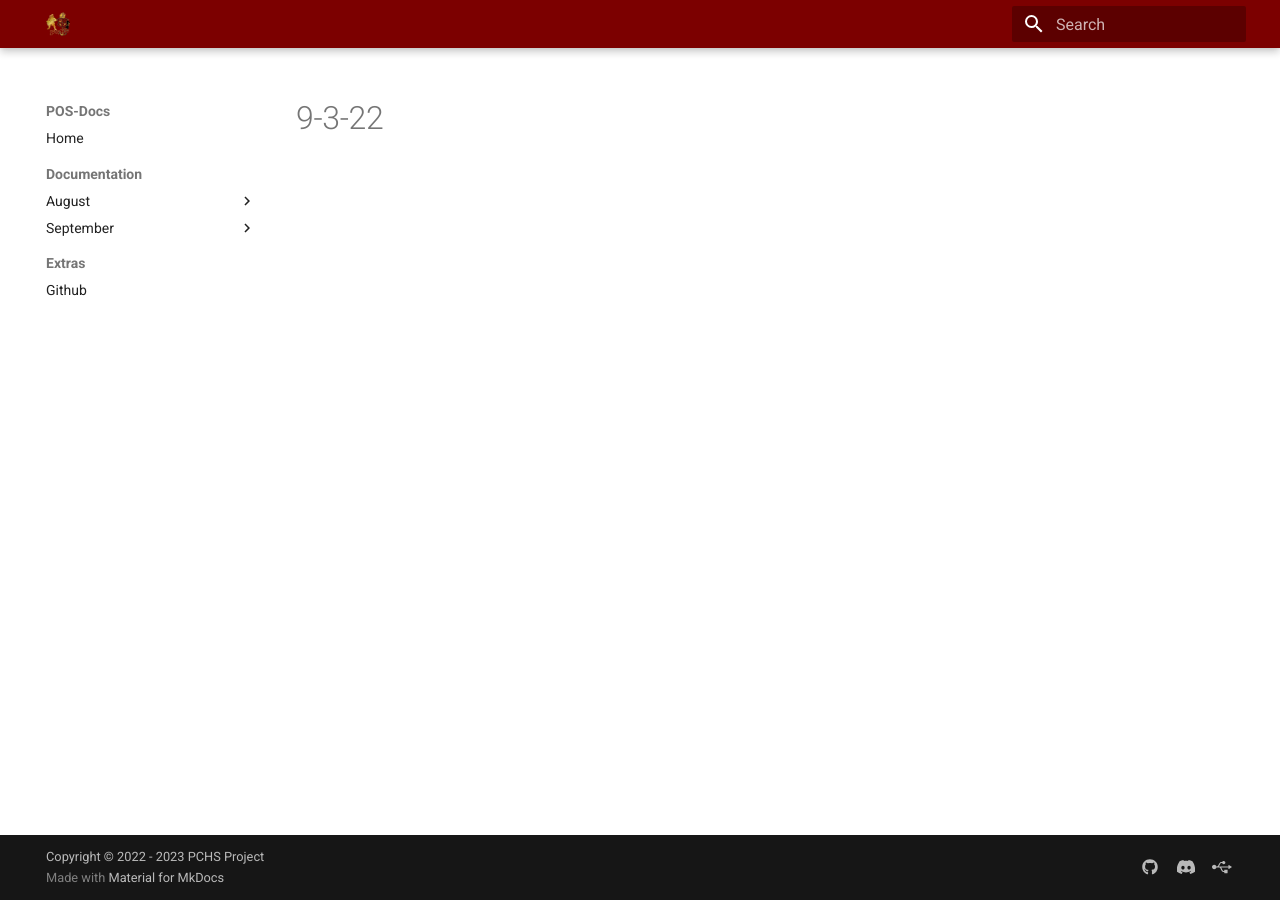
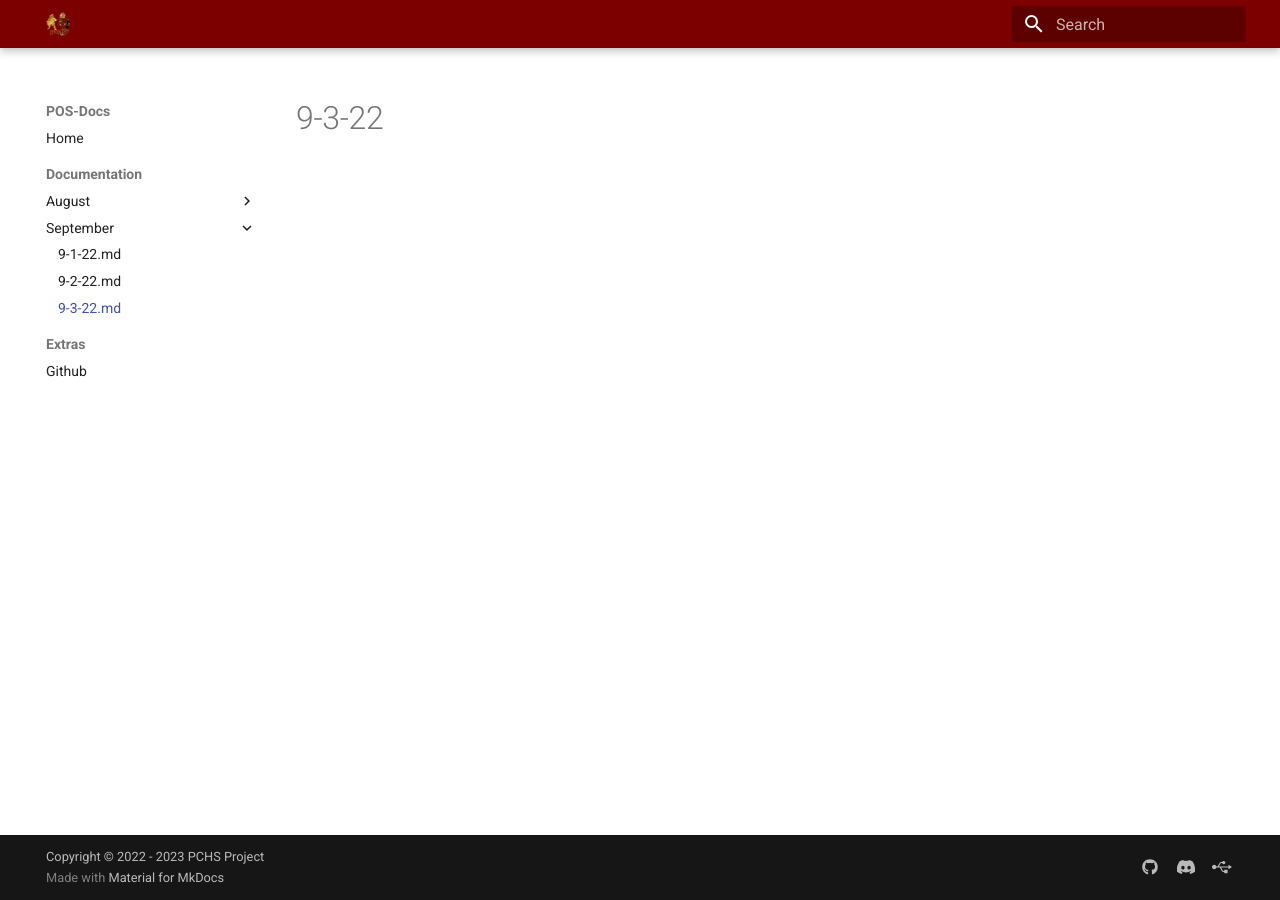
Before and after one commit to PCHS-ProjectProgramming/POS-Docs, an MkDocs documentation site: the page built from docs/documentation/September/9-3-22.md, in a window 1280 px wide. Built offline with MkDocs 1.6.1 and Material for MkDocs 9.7.7, drawn with Linux system fonts in a browser that asks for light colours.

Commit message:
mkdocs.yml: Add 9/3/22 to nav

```diff
--- a/mkdocs.yml
+++ b/mkdocs.yml
@@ -48,6 +48,7 @@ nav:
     - September:
       - 9-1-22.md: documentation/September/9-1-22.md
       - 9-2-22.md: documentation/September/9-2-22.md
+      - 9-3-22.md: documentation/September/9-3-22.md
    # - October:
   - Extras:
     - Github: https://github.com/PCHS-ProjectProgramming
```
